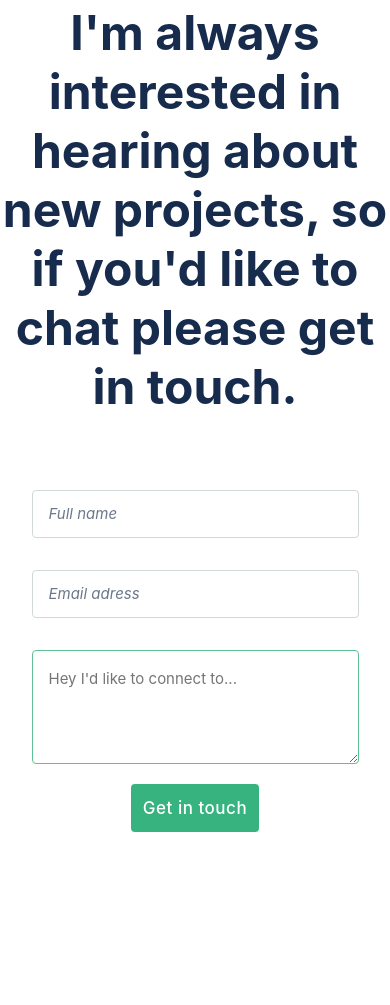
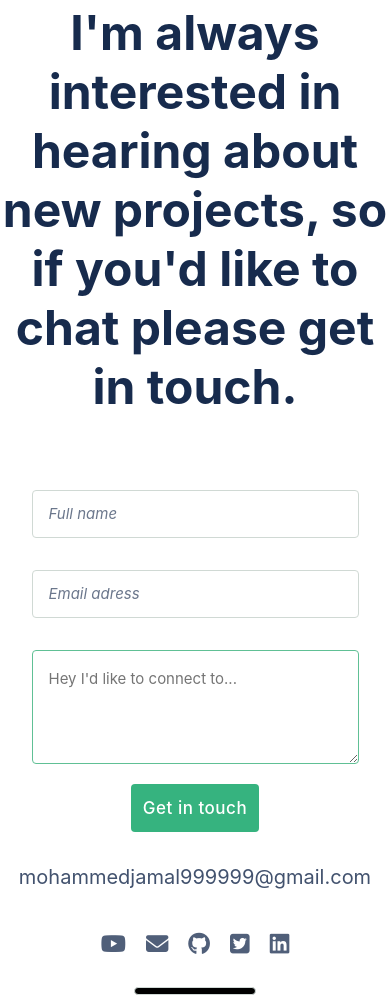
Before and after one commit to mohamedgamaleldin999999/microberse-portfolio, a plain HTML site: page index.html in a window 390 px wide. Shown: the part 5389-6394 px from the top of the page. Before the commit the page ends 6221 px from the top, so only its background shows below. Drawn offline with Linux system fonts and the light colour scheme.

Commit message:
Finished footer, finished mobile version

```diff
--- a/index.html
+++ b/index.html
@@ -40,7 +40,7 @@
         <div class="main-text">
             <h1>My Recent Works</h1>
         </div>
-        <div class="breaker-con"z>
+        <div class="breaker-con">
         </div>
         <div class="cards">
             <div class="card">
@@ -225,6 +225,20 @@
                 Get in touch
             </button>
         </form>
+        <div class="scnd-text mail">
+            <p>mohammedjamal999999@gmail.com</p>
+        </div>
+        <footer class="footer">
+            <ul class="social-icons">
+                <li><a rel="noopener noreferrer" href="https://youtube.com/@teachermohammedjamal-learn643" target="_blank"><i class="fa-brands fa-youtube"></i></a></li>
+                <li><a rel="noopener noreferrer" href="mailto:mohammedjamal999999@gmail.com" target="_blank"><i class="fa-solid fa-envelope"></i></a></li>
+                <li><a rel="noopener noreferrer" href="https://github.com/mohamedgamaleldin999999" target="_blank"><i class="fa-brands fa-github"></i></a></li>
+                <li><a rel="noopener noreferrer" href="https://twitter.com/Mohamme43086002" target="_blank"><i class="fa-brands fa-square-twitter"></i></a></li>
+                <li><a rel="noopener noreferrer" href="https://www.linkedin.com/in/mohammed-jamal-949366221/" target="_blank"><i class="fa-brands fa-linkedin"></i></a></li>
+            </ul>
+            <div class="breaker-foot">
+            </div>
+        </footer>
     </section>
 </body>
 </html>
--- a/styles.css
+++ b/styles.css
@@ -328,3 +328,28 @@ input::placeholder {
   font-size: 15px;
   line-height: 24px;
 }
+
+.mail {
+  color: #42526e;
+  margin-top: 57px;
+  font-family: 'Inter', sans-serif;
+  font-style: normal;
+  font-weight: 400;
+  font-size: 20px;
+  line-height: 32px;
+}
+
+.footer {
+  margin-top: 26px;
+}
+
+.breaker-foot {
+  background-color: black;
+  display: flex;
+  height: 4px;
+  border: 1px solid #d0d9d5;
+  border-radius: 8px;
+  padding: 3px 0px;
+  margin: 10px 43px;
+  margin-top: 29px;
+}
```
Also changed, not shown: images/contact-me.svg (added).
